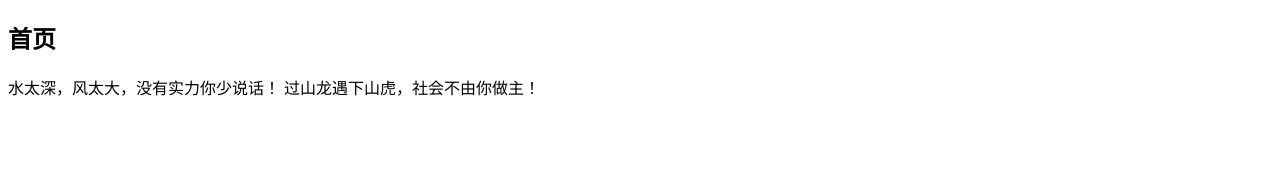
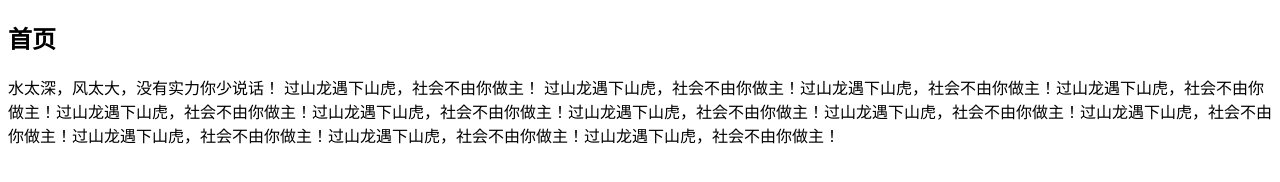
Before and after one commit to song237/git-demo, a plain HTML site: page index.html in a window 1280 px wide. Drawn offline with Linux system fonts and the light colour scheme.

Commit message:
错误提交

```diff
--- a/index.html
+++ b/index.html
@@ -12,6 +12,7 @@
     <h2>首页</h2>
 水太深，风太大，没有实力你少说话！
 过山龙遇下山虎，社会不由你做主！
+过山龙遇下山虎，社会不由你做主！过山龙遇下山虎，社会不由你做主！过山龙遇下山虎，社会不由你做主！过山龙遇下山虎，社会不由你做主！过山龙遇下山虎，社会不由你做主！过山龙遇下山虎，社会不由你做主！过山龙遇下山虎，社会不由你做主！过山龙遇下山虎，社会不由你做主！过山龙遇下山虎，社会不由你做主！过山龙遇下山虎，社会不由你做主！过山龙遇下山虎，社会不由你做主！
 
 </body>
 
```
